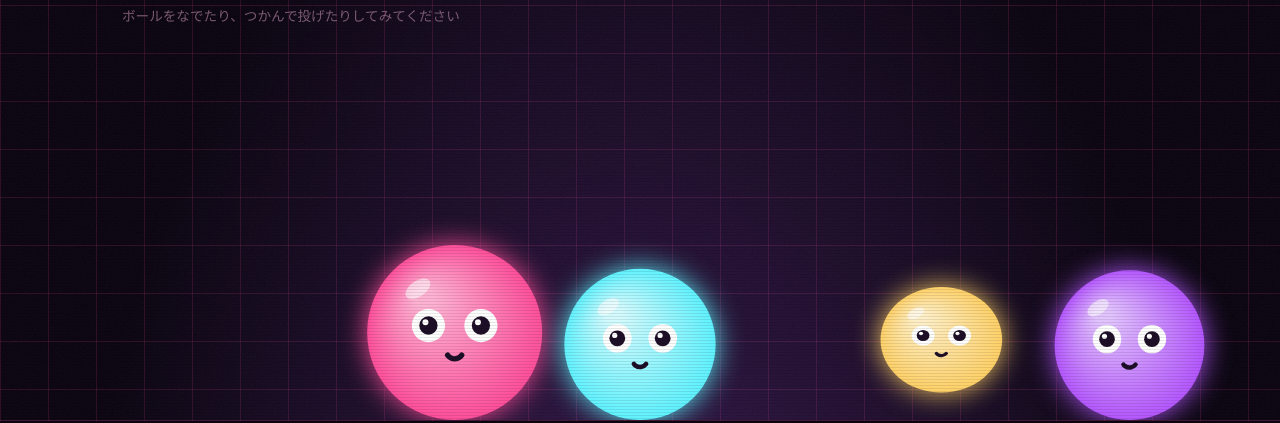
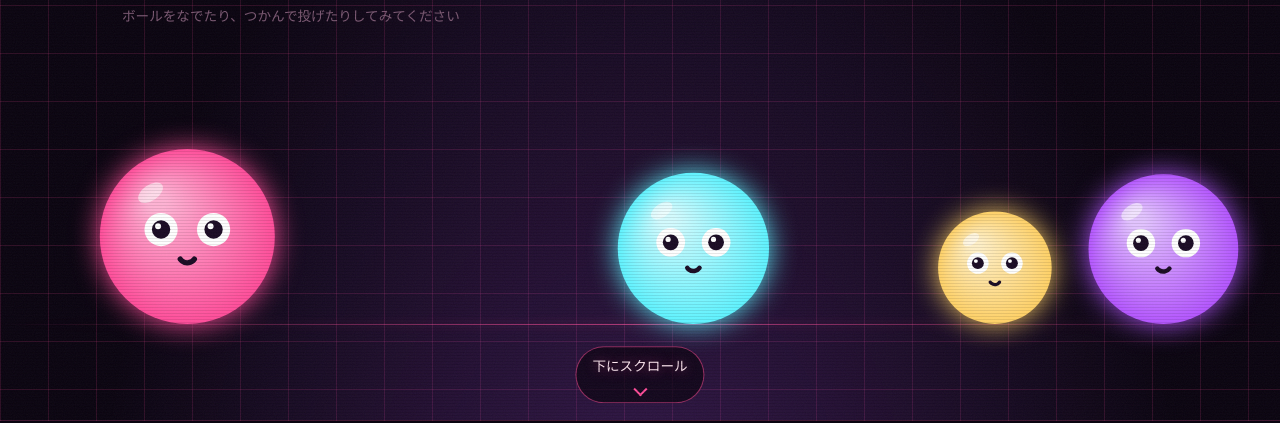
Before and after one commit to hoguchi27/my_webpage, a plain HTML site: page public/index.html in a window 1280 px wide. Shown: the part 379-802 px from the top of the page. Drawn offline with Linux system fonts and the light colour scheme.

Commit message:
add a scroll annotation

```diff
--- a/public/css/style.css
+++ b/public/css/style.css
@@ -175,6 +175,58 @@ ul {
   margin: 8px 0 0;
   font-size: 0.85rem;
   color: var(--ink-mute);
+}
+
+.scroll-down {
+  position: absolute;
+  left: 50%;
+  bottom: 20px;
+  z-index: 2;
+  display: flex;
+  flex-direction: column;
+  align-items: center;
+  gap: 6px;
+  transform: translateX(-50%);
+  padding: 8px 16px;
+  border: 1px solid var(--border-strong);
+  border-radius: 999px;
+  background: rgba(10, 4, 16, 0.7);
+  font-family: var(--mono);
+  font-size: 0.85rem;
+  color: var(--ink);
+  text-decoration: none;
+  text-shadow: 0 0 12px rgba(255, 77, 154, 0.6);
+  animation: scroll-bob 1.8s ease-in-out infinite;
+  transition: border-color 0.2s, color 0.2s;
+}
+
+.scroll-down:hover {
+  border-color: var(--cyan);
+  color: var(--cyan);
+}
+
+.scroll-down-arrow {
+  width: 10px;
+  height: 10px;
+  border-right: 2px solid var(--pink);
+  border-bottom: 2px solid var(--pink);
+  transform: rotate(45deg);
+}
+
+@keyframes scroll-bob {
+  0%,
+  100% {
+    transform: translate(-50%, 0);
+  }
+  50% {
+    transform: translate(-50%, 8px);
+  }
+}
+
+@media (prefers-reduced-motion: reduce) {
+  .scroll-down {
+    animation: none;
+  }
 }
 
 /* ---------- セクション共通 ---------- */
--- a/public/index.html
+++ b/public/index.html
@@ -40,6 +40,10 @@
           <p class="hero-role">Software Engineer @ STELAQ</p>
           <p class="hero-hint">ボールをなでたり、つかんで投げたりしてみてください</p>
         </div>
+        <a class="scroll-down" href="#news">
+          <span class="scroll-down-label">下にスクロール</span>
+          <span class="scroll-down-arrow" aria-hidden="true"></span>
+        </a>
       </section>
 
       <!-- ニュースフィード -->
--- a/public/js/balls.js
+++ b/public/js/balls.js
@@ -11,6 +11,8 @@
   const BOUNCE = 0.72;
   const FRICTION = 0.995;
   const FLOOR_FRICTION = 0.92;
+  // 床の下に「下にスクロール」の表示スペースを空ける
+  const FLOOR_MARGIN = 96;
 
   const COLORS = [
     { base: "#ff4d9a", light: "#ffb3d4" },
@@ -173,6 +175,28 @@
     return Math.max(min, Math.min(max, v));
   }
 
+  function floorY() {
+    return height - FLOOR_MARGIN;
+  }
+
+  function drawFloor() {
+    const y = floorY();
+    const grad = ctx.createLinearGradient(0, 0, width, 0);
+    grad.addColorStop(0, "rgba(255, 77, 154, 0)");
+    grad.addColorStop(0.5, "rgba(255, 77, 154, 0.6)");
+    grad.addColorStop(1, "rgba(255, 77, 154, 0)");
+    ctx.save();
+    ctx.strokeStyle = grad;
+    ctx.lineWidth = 1;
+    ctx.shadowColor = "#ff4d9a";
+    ctx.shadowBlur = 8;
+    ctx.beginPath();
+    ctx.moveTo(0, y + 0.5);
+    ctx.lineTo(width, y + 0.5);
+    ctx.stroke();
+    ctx.restore();
+  }
+
   function update() {
     // 止まってから離したときに飛んでいかないよう、ポインタ速度を減衰させる
     pointer.vx *= 0.8;
@@ -194,8 +218,8 @@
       }
 
       // 床
-      if (b.y + b.r > height) {
-        b.y = height - b.r;
+      if (b.y + b.r > floorY()) {
+        b.y = floorY() - b.r;
         if (b.vy > 2) b.squash = Math.min(0.35, b.vy * 0.025);
         b.vy *= -BOUNCE;
         b.vx *= FLOOR_FRICTION;
@@ -395,6 +419,7 @@
     if (!running) return;
     update();
     ctx.clearRect(0, 0, width, height);
+    drawFloor();
     for (const b of balls) drawBall(b);
     requestAnimationFrame(frame);
   }
```
Also changed, not shown: 1 other file.
